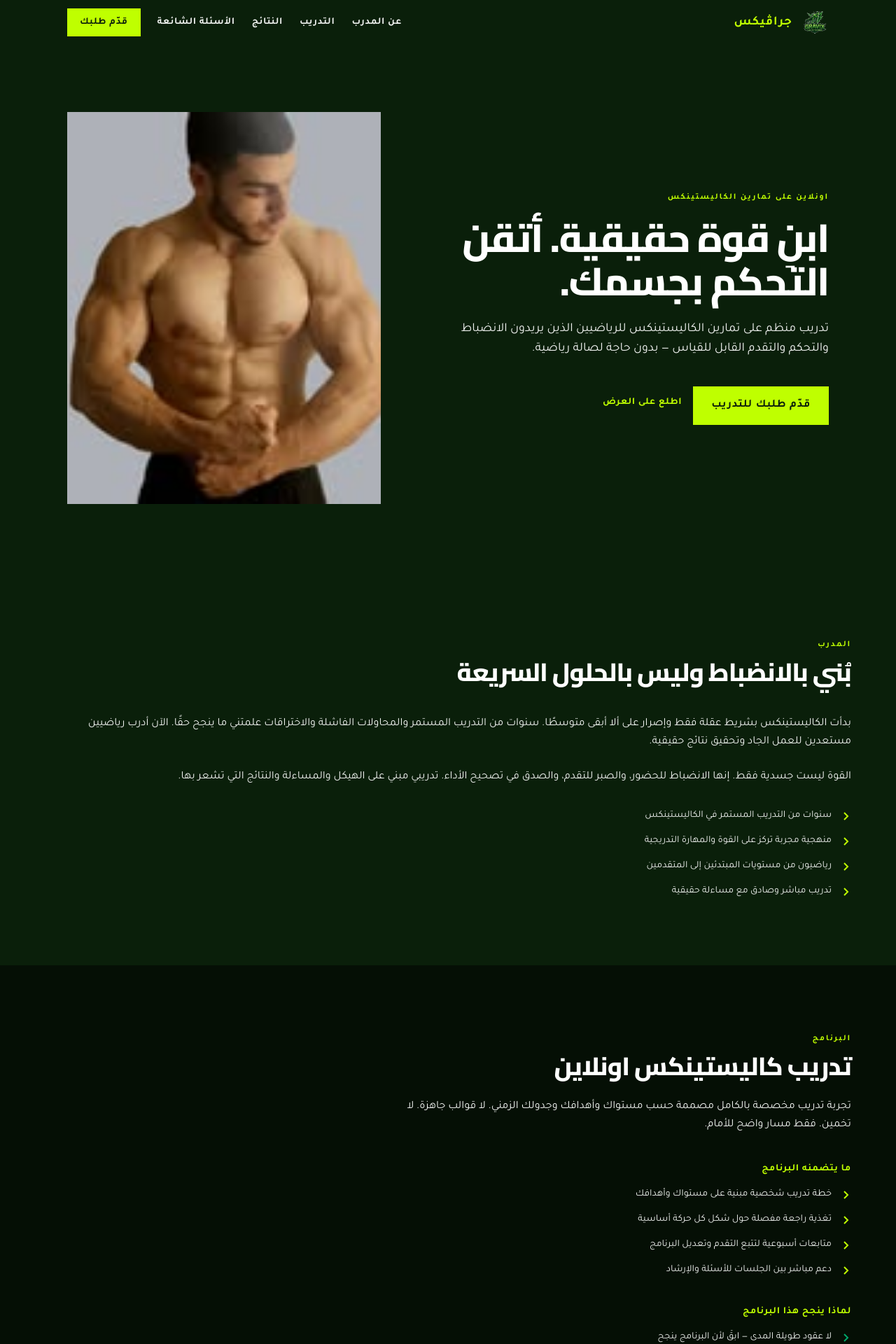
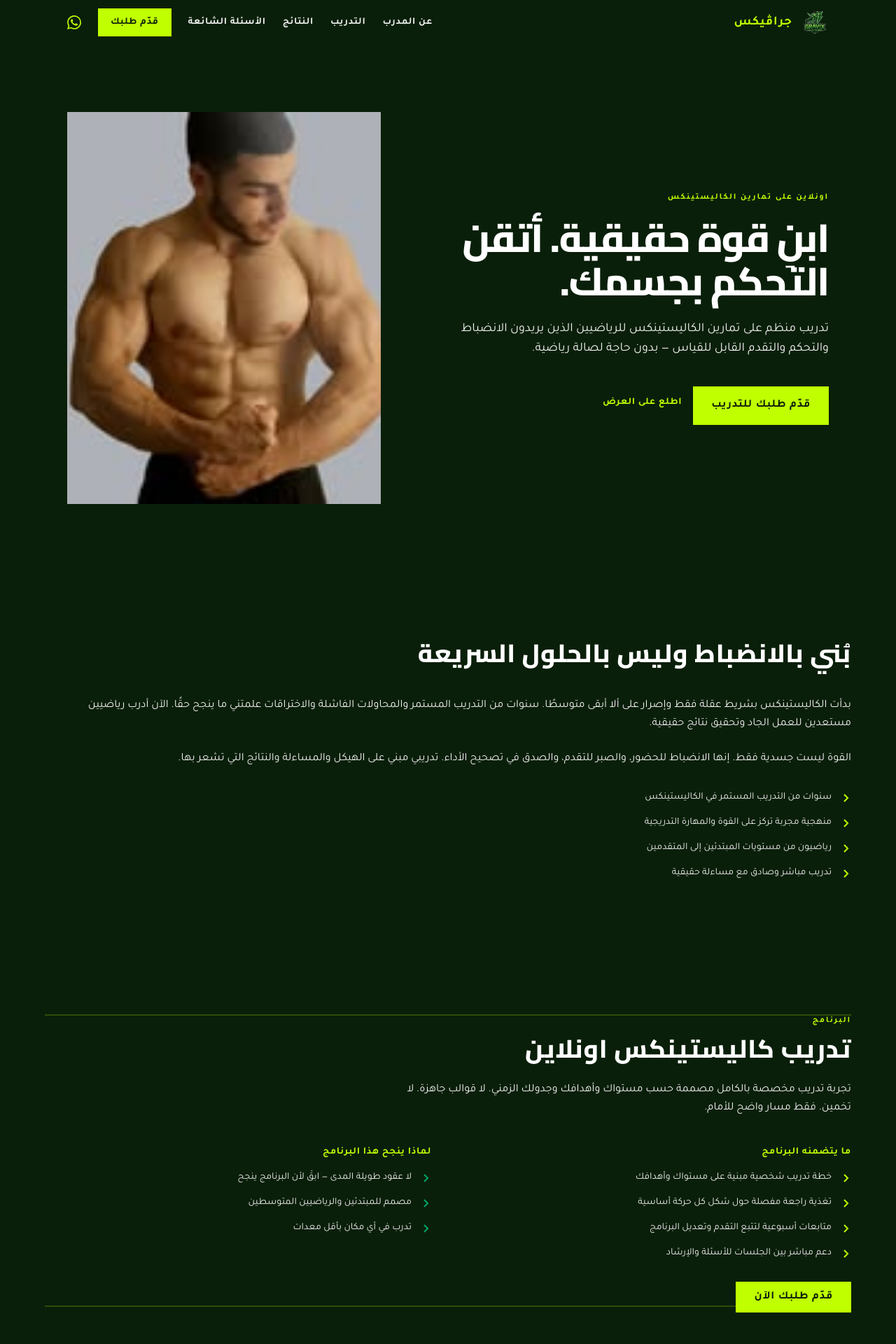
Before and after one commit to abdullah-hamada7/gravix-cali, a Next.js app: page / in a window 1280 px wide. Shown: the top 1920 px of the page at 70% size. Built offline with nearby package versions, Linux system fonts and the light colour scheme.

Commit message:
some enhancements

```diff
--- a/app/page.tsx
+++ b/app/page.tsx
@@ -18,7 +18,7 @@ export default function Home() {
       <ContactForm />
       <Section className="border-t border-emerald/40 py-6" dark>
         <div className="flex flex-col gap-4 text-center md:flex-row md:items-center md:justify-between">
-          <p className="text-xs font-semibold uppercase tracking-[0.2em] text-lime">
+          <p className="text-xs font-semibold tracking-[0.2em] text-lime">
             جراڤيكس كاليستينكس
           </p>
           <div className="flex items-center gap-6">
--- a/components/layout/Header.tsx
+++ b/components/layout/Header.tsx
@@ -44,7 +44,7 @@ export default function Header() {
           }}
         >
           <Image src="/logo.png" alt="جراڤيكس" width={40} height={40} className="w-10 h-10 object-contain" />
-          <span className="text-lime font-extrabold uppercase tracking-wider text-lg">
+          <span className="text-lime font-extrabold tracking-wider text-lg">
             جراڤيكس
           </span>
         </Link>
@@ -56,20 +56,33 @@ export default function Header() {
               {item.isPrimary ? (
                 <button
                   onClick={() => handleNavClick(item.href)}
-                  className="bg-lime text-forest font-bold uppercase tracking-wider text-sm px-4 py-2 border-2 border-lime hover:bg-limeBright transition-colors duration-150 focus:outline-none focus:ring-2 focus:ring-lime focus:ring-offset-2 focus:ring-offset-forest"
+                  className="bg-lime text-forest font-bold tracking-wider text-sm px-4 py-2 border-2 border-lime hover:bg-limeBright transition-colors duration-150 focus:outline-none focus:ring-2 focus:ring-lime focus:ring-offset-2 focus:ring-offset-forest"
                 >
                   {item.label}
                 </button>
               ) : (
                 <button
                   onClick={() => handleNavClick(item.href)}
-                  className="text-neutral-light uppercase tracking-wider text-sm font-semibold hover:text-lime transition-colors duration-150 focus:outline-none focus:ring-2 focus:ring-lime focus:ring-offset-2 focus:ring-offset-forest"
+                  className="text-neutral-light tracking-wider text-sm font-semibold hover:text-lime transition-colors duration-150 focus:outline-none focus:ring-2 focus:ring-lime focus:ring-offset-2 focus:ring-offset-forest"
                 >
                   {item.label}
                 </button>
               )}
             </li>
           ))}
+          <li>
+            <a
+              href={`https://wa.me/201273550318`}
+              target="_blank"
+              rel="noopener noreferrer"
+              className="text-lime hover:text-limeBright transition-colors duration-150 focus:outline-none focus:ring-2 focus:ring-lime p-1"
+              aria-label="تواصل عبر واتساب"
+            >
+              <svg width="20" height="20" viewBox="0 0 24 24" fill="currentColor">
+                <path d="M17.472 14.382c-.297-.149-1.758-.867-2.03-.967-.273-.099-.471-.148-.67.15-.197.297-.767.966-.94 1.164-.173.199-.347.223-.644.075-.297-.15-1.255-.463-2.39-1.475-.883-.788-1.48-1.761-1.653-2.059-.173-.297-.018-.458.13-.606.134-.133.298-.347.446-.52.149-.174.198-.298.298-.497.099-.198.05-.371-.025-.52-.075-.149-.669-1.612-.916-2.207-.242-.579-.487-.5-.669-.51-.173-.008-.371-.01-.57-.01-.198 0-.52.074-.792.372-.272.297-1.04 1.016-1.04 2.479 0 1.462 1.065 2.875 1.213 3.074.149.198 2.096 3.2 5.077 4.487.709.306 1.262.489 1.694.625.712.227 1.36.195 1.871.118.571-.085 1.758-.719 2.006-1.413.248-.694.248-1.289.173-1.413-.074-.124-.272-.198-.57-.347m-5.421 7.403h-.004a9.87 9.87 0 01-5.031-1.378l-.361-.214-3.741.982.998-3.648-.235-.374a9.86 9.86 0 01-1.51-5.26c.001-5.45 4.436-9.884 9.888-9.884 2.64 0 5.122 1.03 6.988 2.898a9.825 9.825 0 012.893 6.994c-.003 5.45-4.437 9.884-9.885 9.884m8.413-18.297A11.815 11.815 0 0012.05 0C5.495 0 .16 5.335.157 11.892c0 2.096.547 4.142 1.588 5.945L.057 24l6.305-1.654a11.882 11.882 0 005.683 1.448h.005c6.554 0 11.89-5.335 11.893-11.893a11.821 11.821 0 00-3.48-8.413z"/>
+              </svg>
+            </a>
+          </li>
         </ul>
 
         {/* Mobile menu toggle */}
@@ -115,20 +128,33 @@ export default function Header() {
               {item.isPrimary ? (
                 <button
                   onClick={() => handleNavClick(item.href)}
-                  className="w-full text-start bg-lime text-forest font-bold uppercase tracking-wider text-sm px-4 py-3 border-2 border-lime hover:bg-limeBright transition-colors duration-150 focus:outline-none focus:ring-2 focus:ring-lime"
+                  className="w-full text-start bg-lime text-forest font-bold tracking-wider text-sm px-4 py-3 border-2 border-lime hover:bg-limeBright transition-colors duration-150 focus:outline-none focus:ring-2 focus:ring-lime"
                 >
                   {item.label}
                 </button>
               ) : (
                 <button
                   onClick={() => handleNavClick(item.href)}
-                  className="w-full text-start text-neutral-light uppercase tracking-wider text-sm font-semibold py-3 hover:text-lime transition-colors duration-150 focus:outline-none focus:ring-2 focus:ring-lime"
+                  className="w-full text-start text-neutral-light tracking-wider text-sm font-semibold py-3 hover:text-lime transition-colors duration-150 focus:outline-none focus:ring-2 focus:ring-lime"
                 >
                   {item.label}
                 </button>
               )}
             </li>
           ))}
+          <li>
+            <a
+              href="https://wa.me/201273550318"
+              target="_blank"
+              rel="noopener noreferrer"
+              className="w-full text-start text-lime font-semibold py-3 flex items-center gap-2 hover:text-limeBright transition-colors duration-150 focus:outline-none focus:ring-2 focus:ring-lime"
+            >
+              <svg width="18" height="18" viewBox="0 0 24 24" fill="currentColor">
+                <path d="M17.472 14.382c-.297-.149-1.758-.867-2.03-.967-.273-.099-.471-.148-.67.15-.197.297-.767.966-.94 1.164-.173.199-.347.223-.644.075-.297-.15-1.255-.463-2.39-1.475-.883-.788-1.48-1.761-1.653-2.059-.173-.297-.018-.458.13-.606.134-.133.298-.347.446-.52.149-.174.198-.298.298-.497.099-.198.05-.371-.025-.52-.075-.149-.669-1.612-.916-2.207-.242-.579-.487-.5-.669-.51-.173-.008-.371-.01-.57-.01-.198 0-.52.074-.792.372-.272.297-1.04 1.016-1.04 2.479 0 1.462 1.065 2.875 1.213 3.074.149.198 2.096 3.2 5.077 4.487.709.306 1.262.489 1.694.625.712.227 1.36.195 1.871.118.571-.085 1.758-.719 2.006-1.413.248-.694.248-1.289.173-1.413-.074-.124-.272-.198-.57-.347m-5.421 7.403h-.004a9.87 9.87 0 01-5.031-1.378l-.361-.214-3.741.982.998-3.648-.235-.374a9.86 9.86 0 01-1.51-5.26c.001-5.45 4.436-9.884 9.888-9.884 2.64 0 5.122 1.03 6.988 2.898a9.825 9.825 0 012.893 6.994c-.003 5.45-4.437 9.884-9.885 9.884m8.413-18.297A11.815 11.815 0 0012.05 0C5.495 0 .16 5.335.157 11.892c0 2.096.547 4.142 1.588 5.945L.057 24l6.305-1.654a11.882 11.882 0 005.683 1.448h.005c6.554 0 11.89-5.335 11.893-11.893a11.821 11.821 0 00-3.48-8.413z"/>
+              </svg>
+              تواصل عبر واتساب
+            </a>
+          </li>
         </ul>
       </div>
     </header>
--- a/components/sections/About.tsx
+++ b/components/sections/About.tsx
@@ -10,7 +10,7 @@ export default function About() {
   const { ref: refText, animationClasses: animText } = useInView({ threshold: 0.15, direction: "up" });
 
   return (
-    <Section id="about" eyebrow={about.eyebrow} dark>
+    <Section id="about" dark>
       <Heading level={2} className="mb-10">
         {about.title}
       </Heading>
--- a/components/sections/FAQ.tsx
+++ b/components/sections/FAQ.tsx
@@ -17,7 +17,7 @@ export default function FAQ() {
   };
 
   return (
-    <Section id="faq" eyebrow={faq.eyebrow} className="bg-forest">
+    <Section id="faq" className="bg-forest">
       <div ref={refHeading} className={animHeading}>
         <Heading level={2} className="mb-10">
             {faq.title}
--- a/components/sections/Hero.tsx
+++ b/components/sections/Hero.tsx
@@ -17,10 +17,10 @@ export default function Hero() {
       <div className="max-w-6xl mx-auto px-[clamp(1rem,4vw,2rem)] py-[clamp(3rem,8vw,6rem)] w-full">
         <div className="grid grid-cols-1 lg:grid-cols-[1fr_0.8fr] gap-8 lg:gap-16 items-center">
           <div ref={ref} className={`relative z-10 ${animationClasses}`}>
-            <span className="block text-lime text-[0.75rem] font-semibold uppercase tracking-[0.15em] mb-4">
+            <span className="block text-lime text-[0.75rem] font-semibold tracking-[0.15em] mb-4">
               {hero.eyebrow}
             </span>
-            <h1 className="font-heading text-[clamp(2rem,5vw,3.5rem)] font-extrabold uppercase tracking-tight text-white mb-6 leading-[1.1]">
+            <h1 className="font-heading text-[clamp(2rem,5vw,3.5rem)] font-extrabold tracking-tight text-white mb-6 leading-[1.1]">
               {hero.title}
             </h1>
             <p className="text-neutral-light text-base md:text-lg leading-relaxed mb-10 max-w-xl">
@@ -30,7 +30,7 @@ export default function Hero() {
               <Button label={hero.ctaPrimary.label} href={hero.ctaPrimary.href} variant="primary" />
               <a
                 href={hero.ctaSecondary.href}
-                className="text-lime text-[0.875rem] font-semibold uppercase tracking-wider py-3 hover:text-limeBright transition-colors duration-150 focus:outline-none focus:ring-2 focus:ring-lime"
+                className="text-lime text-[0.875rem] font-semibold tracking-wider py-3 hover:text-limeBright transition-colors duration-150 focus:outline-none focus:ring-2 focus:ring-lime"
               >
                 {hero.ctaSecondary.label}
               </a>
--- a/components/sections/Offer.tsx
+++ b/components/sections/Offer.tsx
@@ -2,7 +2,6 @@
 
 import Button from "@/components/ui/Button";
 import Heading from "@/components/ui/Heading";
-import Section from "@/components/ui/Section";
 import { landingContent } from "@/content/landing-page";
 import { useInView } from "@/lib/useInView";
 
@@ -12,7 +11,17 @@ export default function Offer() {
   const { ref: refCta, animationClasses: animCta } = useInView({ threshold: 0.2 });
 
   return (
-    <Section id="offer" eyebrow={offer.eyebrow} className="bg-forest">
+    <section id="offer" className="relative bg-forest py-[clamp(3rem,8vw,6rem)] px-[clamp(1rem,4vw,2rem)]">
+      <div className="max-w-6xl mx-auto relative">
+        <div
+          className="absolute inset-0 border-y-2 border-lime/20 pointer-events-none"
+          aria-hidden="true"
+        />
+
+        <div ref={refContent} className={animContent}>
+          <span className="block text-lime text-[0.75rem] font-semibold tracking-[0.15em] mb-2">
+            {offer.eyebrow}
+          </span>
           <Heading level={2} className="mb-6">
             {offer.title}
           </Heading>
@@ -20,11 +29,12 @@ export default function Offer() {
             {offer.summary}
           </p>
 
-        <div ref={refContent} className={animContent}>
-          <h3 className="text-lime text-sm font-bold uppercase tracking-wider mb-4">
+          <div className="grid grid-cols-1 md:grid-cols-2 gap-8 md:gap-12 mb-10">
+            <div>
+              <h3 className="text-lime text-sm font-bold tracking-wider mb-4">
                 ما يتضمنه البرنامج
               </h3>
-          <ul className="space-y-4 mb-10">
+              <ul className="space-y-4">
                 {offer.deliverables.map((item: string, i: number) => (
                   <li key={i} className="flex items-start gap-3">
                     <svg className="text-lime mt-[3px] flex-shrink-0" width="16" height="16" viewBox="0 0 16 16" fill="none" stroke="currentColor" strokeWidth="2" aria-hidden="true">
@@ -34,8 +44,10 @@ export default function Offer() {
                   </li>
                 ))}
               </ul>
+            </div>
 
-          <h3 className="text-lime text-sm font-bold uppercase tracking-wider mb-4">
+            <div>
+              <h3 className="text-lime text-sm font-bold tracking-wider mb-4">
                 لماذا ينجح هذا البرنامج
               </h3>
               <ul className="space-y-4">
@@ -49,10 +61,13 @@ export default function Offer() {
                 ))}
               </ul>
             </div>
+          </div>
+        </div>
 
         <div ref={refCta} className={animCta}>
           <Button label={offer.ctaLabel} href="#contact" variant="primary" />
         </div>
-    </Section>
+      </div>
+    </section>
   );
 }
--- a/components/sections/Results.tsx
+++ b/components/sections/Results.tsx
@@ -12,7 +12,7 @@ export default function Results() {
   const { ref: refCards, animationClasses: animCards } = useInView({ threshold: 0.1, direction: "up" });
 
   return (
-    <Section id="results" eyebrow={results.eyebrow} dark>
+    <Section id="results" dark>
       <div ref={refHeading} className={animHeading}>
         <Heading level={2} className="mb-10">
             {results.title}
--- a/components/ui/Button.tsx
+++ b/components/ui/Button.tsx
@@ -15,7 +15,7 @@ interface ButtonProps {
 
 const variantClasses: Record<ButtonVariant, string> = {
   primary:
-    "bg-lime text-forest font-bold uppercase tracking-wider px-6 py-3 border-2 border-lime hover:bg-limeBright hover:text-forest transition-colors duration-150 focus:outline-none focus:ring-2 focus:ring-lime focus:ring-offset-2 focus:ring-offset-forest",
+    "bg-lime text-forest font-bold tracking-wider px-6 py-3 border-2 border-lime hover:bg-limeBright hover:text-forest transition-colors duration-150 focus:outline-none focus:ring-2 focus:ring-lime focus:ring-offset-2 focus:ring-offset-forest",
 };
 
 export default function Button({
--- a/components/ui/Card.tsx
+++ b/components/ui/Card.tsx
@@ -18,7 +18,7 @@ export default function Card({
       className={`border border-emerald bg-forest p-8 relative transition-colors duration-150 hover:border-lime ${className}`}
     >
       {headline && (
-        <h3 className="font-heading text-[1.125rem] font-bold uppercase text-lime mb-3">
+        <h3 className="font-heading text-[1.125rem] font-bold text-lime mb-3">
           {headline}
         </h3>
       )}
@@ -26,12 +26,12 @@ export default function Card({
         {children}
       </div>
       {metric && (
-        <div className="text-emerald text-xs font-semibold uppercase tracking-wider mb-2 min-w-0 break-words">
+        <div className="text-emerald text-xs font-semibold tracking-wider mb-2 min-w-0 break-words">
           {metric}
         </div>
       )}
       {attribution && (
-        <div className="text-neutral-mid text-xs font-semibold uppercase tracking-wider min-w-0 break-words">
+        <div className="text-neutral-mid text-xs font-semibold tracking-wider min-w-0 break-words">
           {attribution}
         </div>
       )}
--- a/components/ui/Heading.tsx
+++ b/components/ui/Heading.tsx
@@ -1,5 +1,3 @@
-import React from "react";
-
 interface HeadingProps {
   level?: 1 | 2 | 3;
   children: React.ReactNode;
@@ -7,9 +5,9 @@ interface HeadingProps {
 }
 
 const levelClasses: Record<number, string> = {
-  1: "text-[clamp(2rem,5vw,3.5rem)] font-extrabold uppercase tracking-tight leading-[1.1]",
-  2: "text-[clamp(1.5rem,4vw,2.25rem)] font-extrabold uppercase tracking-tight leading-[1.15]",
-  3: "text-[clamp(1.125rem,3vw,1.5rem)] font-bold uppercase tracking-wide leading-[1.2]",
+  1: "text-[clamp(2rem,5vw,3.5rem)] font-extrabold tracking-tight leading-[1.1]",
+  2: "text-[clamp(1.5rem,4vw,2.25rem)] font-extrabold tracking-wide leading-[1.2]",
+  3: "text-[clamp(1.125rem,3vw,1.5rem)] font-bold tracking-normal leading-[1.3]",
 };
 
 export default function Heading({
--- a/components/ui/Section.tsx
+++ b/components/ui/Section.tsx
@@ -26,12 +26,12 @@ export default function Section({
     >
       <div className="max-w-6xl mx-auto relative">
         {eyebrow && (
-          <span className="block text-lime text-[0.75rem] font-semibold uppercase tracking-[0.15em] mb-2">
+          <span className="block text-lime text-[0.75rem] font-semibold tracking-[0.15em] mb-2">
             {eyebrow}
           </span>
         )}
         {title && (
-          <h2 className="font-heading text-[clamp(1.5rem,4vw,2.25rem)] font-extrabold uppercase tracking-tight text-white leading-[1.15] mb-8">
+          <h2 className="font-heading text-[clamp(1.5rem,4vw,2.25rem)] font-extrabold tracking-wide text-white leading-[1.2] mb-8">
             {title}
           </h2>
         )}
```
Also changed, not shown: components/sections/ContactForm.tsx (+44 -15 lines). Lines whose indentation alone changed are shown as unchanged.
